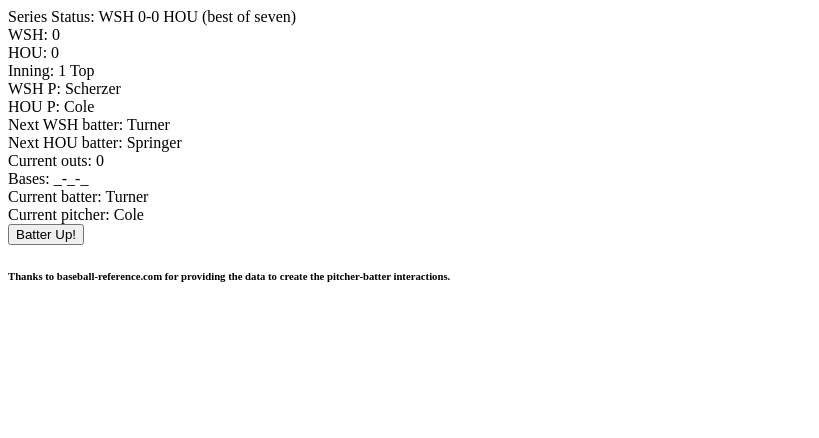
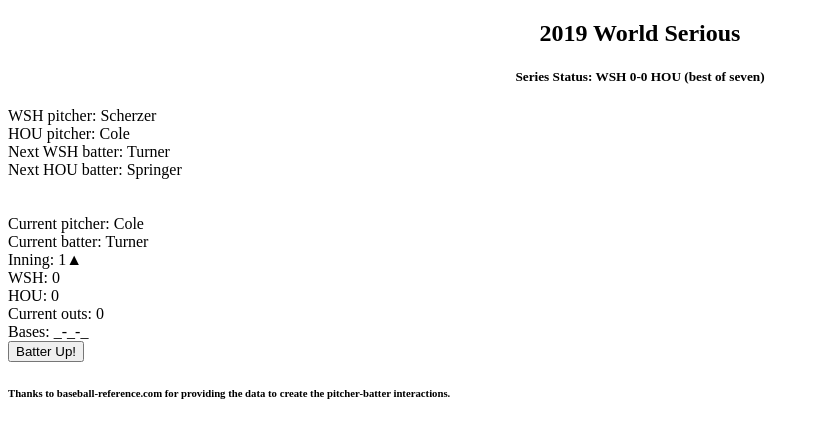
Before and after one commit to TomGower/MVP-baseball, a React app: page / in a window 1280 px wide. Shown: the top 438 px of the page, without its empty margins (0-819 px from the left). Built offline with nearby package versions, Linux system fonts and the light colour scheme; the HTML template or start-up script is replaced by a standard one.

Commit message:
Updated appearance

```diff
--- a/src/index.jsx
+++ b/src/index.jsx
@@ -532,18 +532,22 @@
   render() {
     return (
       <div>
-        Series Status: WSH {this.state.wasWins}-{this.state.houWins} HOU (best of seven) <br />
+        <h2 align="center">2019 World Serious</h2>
+        <h5 align="center">Series Status: WSH {this.state.wasWins}-{this.state.houWins} HOU (best of seven)</h5>
+        WSH pitcher: {this.state.wasPitcher.name} <br />
+        HOU pitcher: {this.state.houPitcher.name} <br />
+        Next WSH batter: {this.state.wasBatter.name} <br />
+        Next HOU batter: {this.state.houBatter.name} <br />
+        <br />
+        <br />
+        Current pitcher: {this.state.currentPitcher.name} <br />
+        Current batter: {this.state.currentBatter.name} <br />
+
+        Inning: {Math.ceil(this.state.currentInning / 2)}{this.state.currentInning % 2 === 1 ? <span>&#9650;</span> : <span>&#9660;</span>} <br />
         WSH: {this.state.wasScore} <br />
         HOU: {this.state.houScore} <br />
-        Inning: {Math.ceil(this.state.currentInning / 2)} {this.state.currentInning % 2 === 1 ? 'Top' : 'Btm'} <br />
-        WSH P: {this.state.wasPitcher.name} <br />
-        HOU P: {this.state.houPitcher.name} <br />
-        Next WSH batter: {this.state.wasBatter.name} <br />
-        Next HOU batter: {this.state.houBatter.name} <br />
         Current outs: {this.state.currentOut} <br />
         Bases: {this.state.runner1 ? 'O' : '_'}-{this.state.runner2 ? 'O' : '_'}-{this.state.runner3 ? 'O' : '_'} <br />
-        Current batter: {this.state.currentBatter.name} <br />
-        Current pitcher: {this.state.currentPitcher.name} <br />
         <button onClick={this.onClick}>Batter Up!</button> <br />
         <WinningBanner seriesWinner={this.state.seriesWinner} />
         <h6>Thanks to baseball-reference.com for providing the data to create the pitcher-batter interactions.</h6>
```
